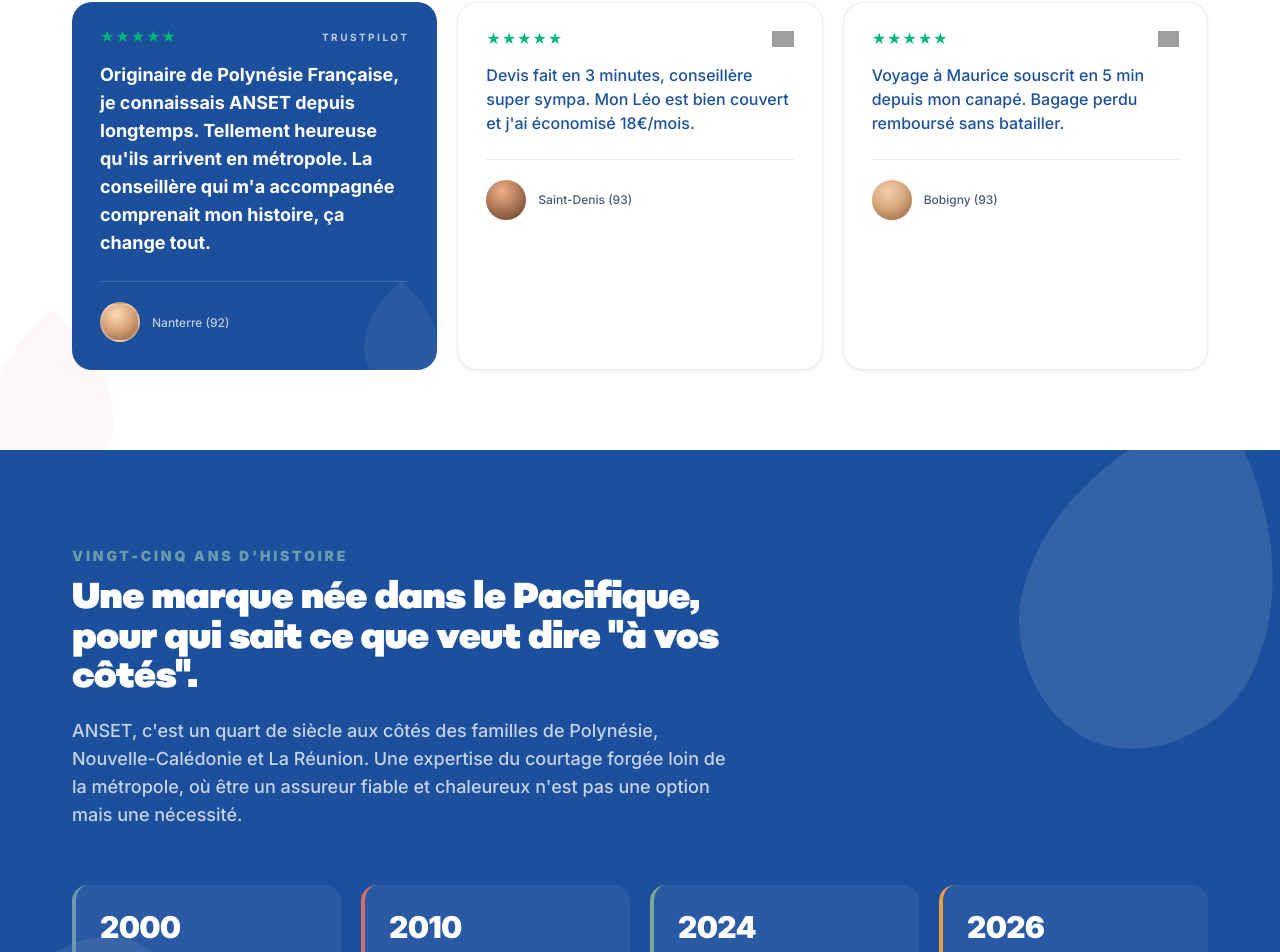
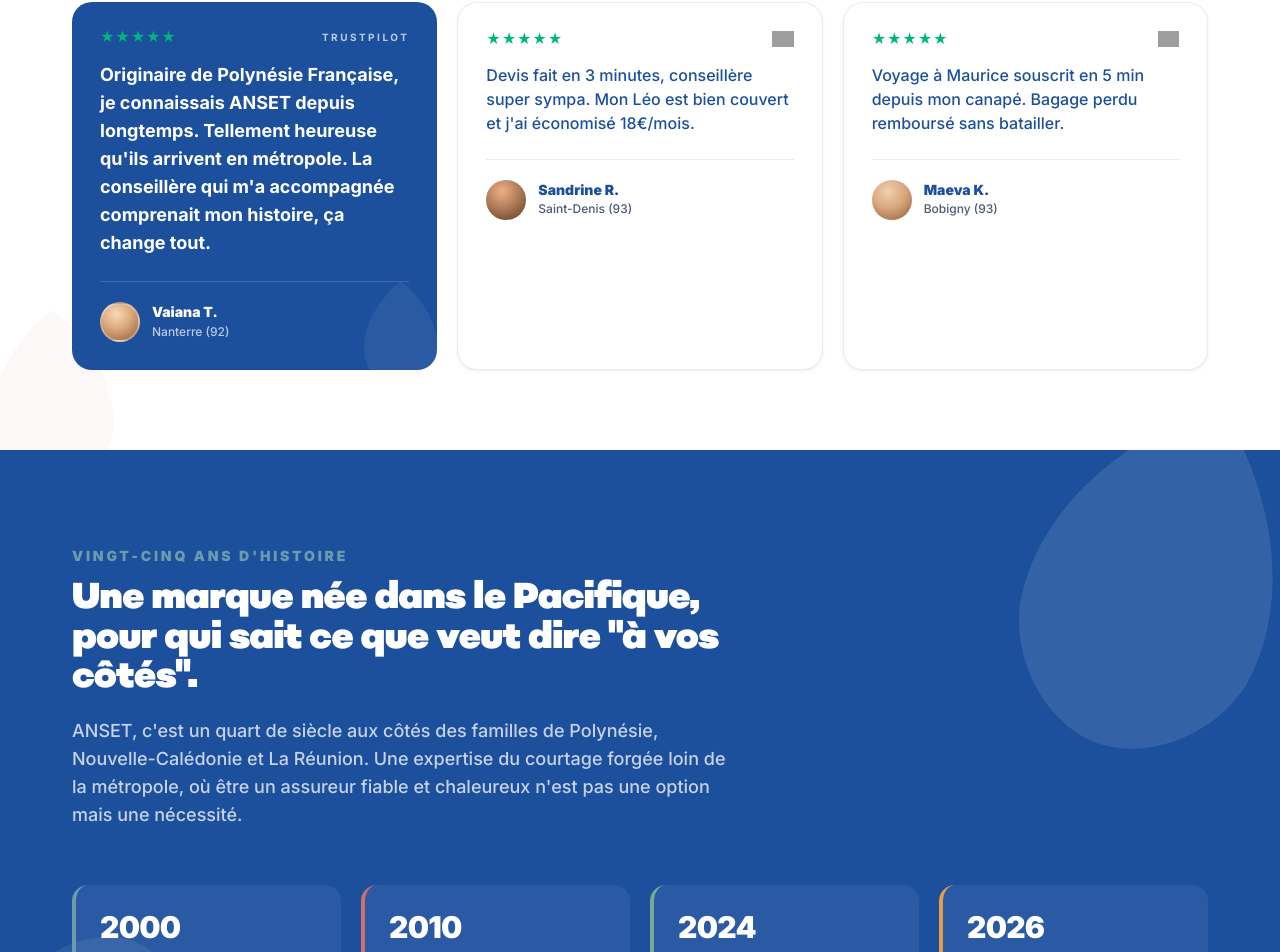
Before and after one commit to coverseas/ansetassurancesfrance, a Next.js app: page / in a window 1280 px wide. Shown: the part 5606-6558 px from the top of the page. Built offline with nearby package versions, Linux system fonts and the light colour scheme; grey boxes are pictures that could not be loaded.

Commit message:
fix: use .name on testimonials (was .author)

```diff
--- a/components/sections/TestimonialsSection.tsx
+++ b/components/sections/TestimonialsSection.tsx
@@ -64,7 +64,7 @@
                 aria-hidden="true"
               />
               <div>
-                <div className="font-black text-sm leading-tight">{featured.author}</div>
+                <div className="font-black text-sm leading-tight">{featured.name}</div>
                 <div className="text-[12px] text-white/70 font-medium mt-0.5">{featured.location}</div>
               </div>
             </div>
@@ -72,7 +72,7 @@
 
           {rest.map((t, idx) => (
             <div
-              key={t.author}
+              key={t.name}
               className="bg-white rounded-[20px] p-6 md:p-7 border border-anset-blue/10 shadow-premium-sm"
             >
               <div className="flex items-center justify-between mb-4">
@@ -95,7 +95,7 @@
                   aria-hidden="true"
                 />
                 <div>
-                  <div className="font-black text-sm text-anset-blue leading-tight">{t.author}</div>
+                  <div className="font-black text-sm text-anset-blue leading-tight">{t.name}</div>
                   <div className="text-[12px] text-anset-slate font-medium mt-0.5">{t.location}</div>
                 </div>
               </div>
```
